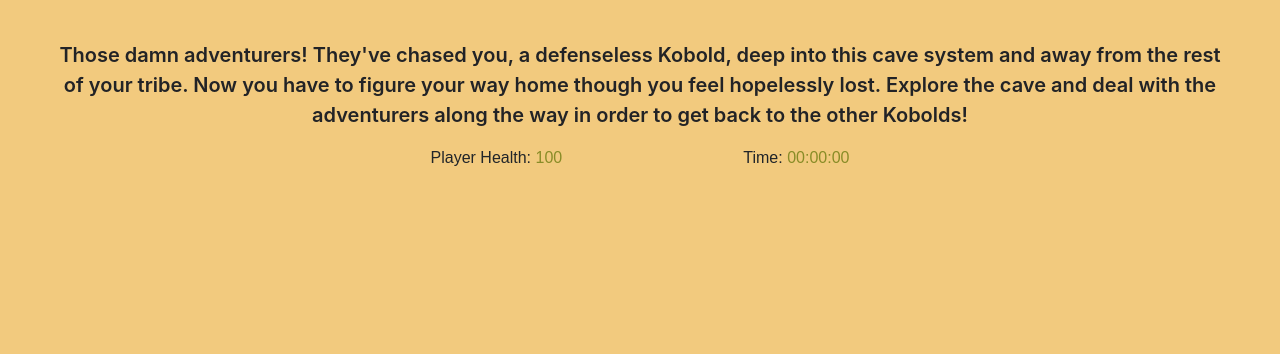
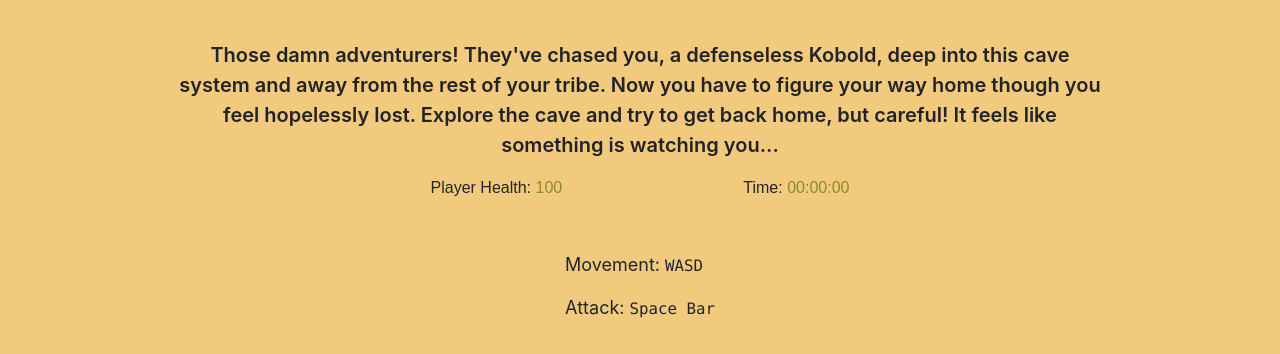
Before and after one commit to melissay94/gradies-grueling-grind, a website built with Parcel: page index.html in a window 1280 px wide. Shown: the part 86-440 px from the top of the page. Built offline with nearby package versions, Linux system fonts and the light colour scheme; a web font is replaced by a local one.

Commit message:
Update to readme and html

```diff
--- a/css/style.css
+++ b/css/style.css
@@ -10,6 +10,10 @@ h1 {
     color: #898c27;
 }
 
+code {
+    color: #222326;
+}
+
 .lead {
     color: #222326;
     font-weight: 600;
@@ -18,7 +22,7 @@ h1 {
 }
 
 .container-fluid {
-    width: 95%;
+    width: 75%;
 }
 
 .player-bar {
@@ -32,6 +36,14 @@ h1 {
     color:#898c27;
 }
 
+.instructions {
+    margin-top: 35px;
+    font-size: 18px;
+}
+
 #reset {
     display: none;
+    background-color: #898c27;
+    color: white;
+    margin-top: 25px;
 }
--- a/index.html
+++ b/index.html
@@ -19,12 +19,20 @@
 </head>
 <body class="container-fluid">
     <h1>Gradie's Grueling Grind</h1>
-    <p class="lead">Those damn adventurers! They've chased you, a defenseless Kobold, deep into this cave system and away from the rest of your tribe. Now you have to figure your way home though you feel hopelessly lost. Explore the cave and deal with the adventurers along the way in order to get back to the other Kobolds!</p>
+    <p class="lead">Those damn adventurers! They've chased you, a defenseless Kobold, deep into this cave system and away from the rest of your tribe. Now you have to figure your way home though you feel hopelessly lost. Explore the cave and try to get back home, but careful! It feels like something is watching you...</p>
     <div class="player-bar" id="game-info">
         <p>Player Health: <span id="health">100</span></p>
         <p>Time: <span id="time">00:00:00</span></p>
     </div>
     <div id="gradie-window"></div>
-    <button id="reset">Reset Game</button>
+    <button id="reset" class="btn">Reset Game</button>
+    <div class="instructions">
+        <p>
+            <span class="bold">Movement: </span><code>WASD</code>
+        </p>
+        <p>
+            <span class="bold">Attack: </span><code>Space Bar</code>
+        </p>
+    </div>
 </body>
 </html>
```
Also changed, not shown: README.md.
